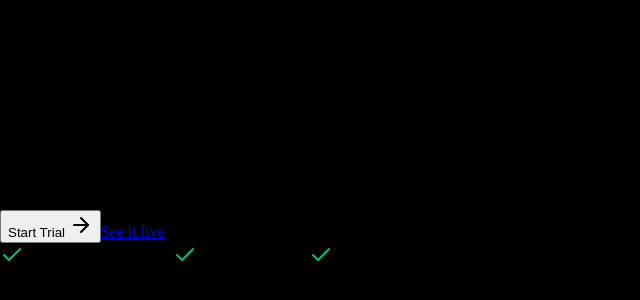
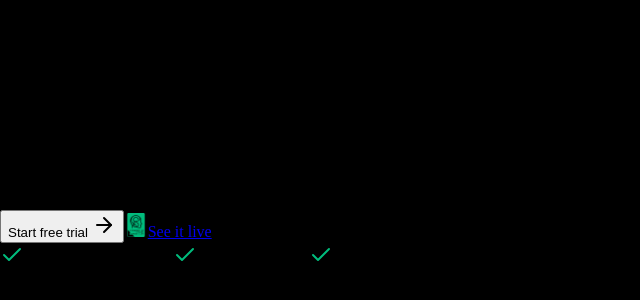
Before and after one commit to synabs/synabs-landing, a React (Vite) app: page / in a window 1280 px wide. Shown: the part 836-1136 px from the top of the page, without its empty margins (0-640 px from the left). Built offline with nearby package versions, Linux system fonts and the light colour scheme; the HTML template or start-up script is replaced by a standard one.

Commit message:
Update HeroSection.tsx

```diff
--- a/src/app/components/pages/HeroSection.tsx
+++ b/src/app/components/pages/HeroSection.tsx
@@ -63,12 +63,17 @@ export function HeroSection({ onGetStarted }: HeroSectionProps) {
                 onClick={onGetStarted}
                 className="group inline-flex items-center gap-3 px-8 py-4 rounded-full text-base font-semibold transition-all bg-white text-zinc-950 hover:bg-zinc-100"
               >
-                Start Trial <ArrowRight className="size-5 group-hover:translate-x-1 transition-transform" />
+                Start free trial <ArrowRight className="size-5 group-hover:translate-x-1 transition-transform" />
               </button>
               <a
                 href="#tia-in-action"
-                className="px-8 py-4 rounded-full text-base font-semibold transition-colors border border-white/20 text-white hover:bg-white/10"
+                className="inline-flex items-center gap-2 px-8 py-4 rounded-full text-base font-semibold transition-colors border border-white/20 text-white hover:bg-white/10"
               >
+                <img
+                  src="/cortex-1.04.avif"
+                  alt="AI Engine"
+                  style={{ width: '24px', height: '24px', objectFit: 'contain' }}
+                />
                 See it live
               </a>
             </motion.div>
```
